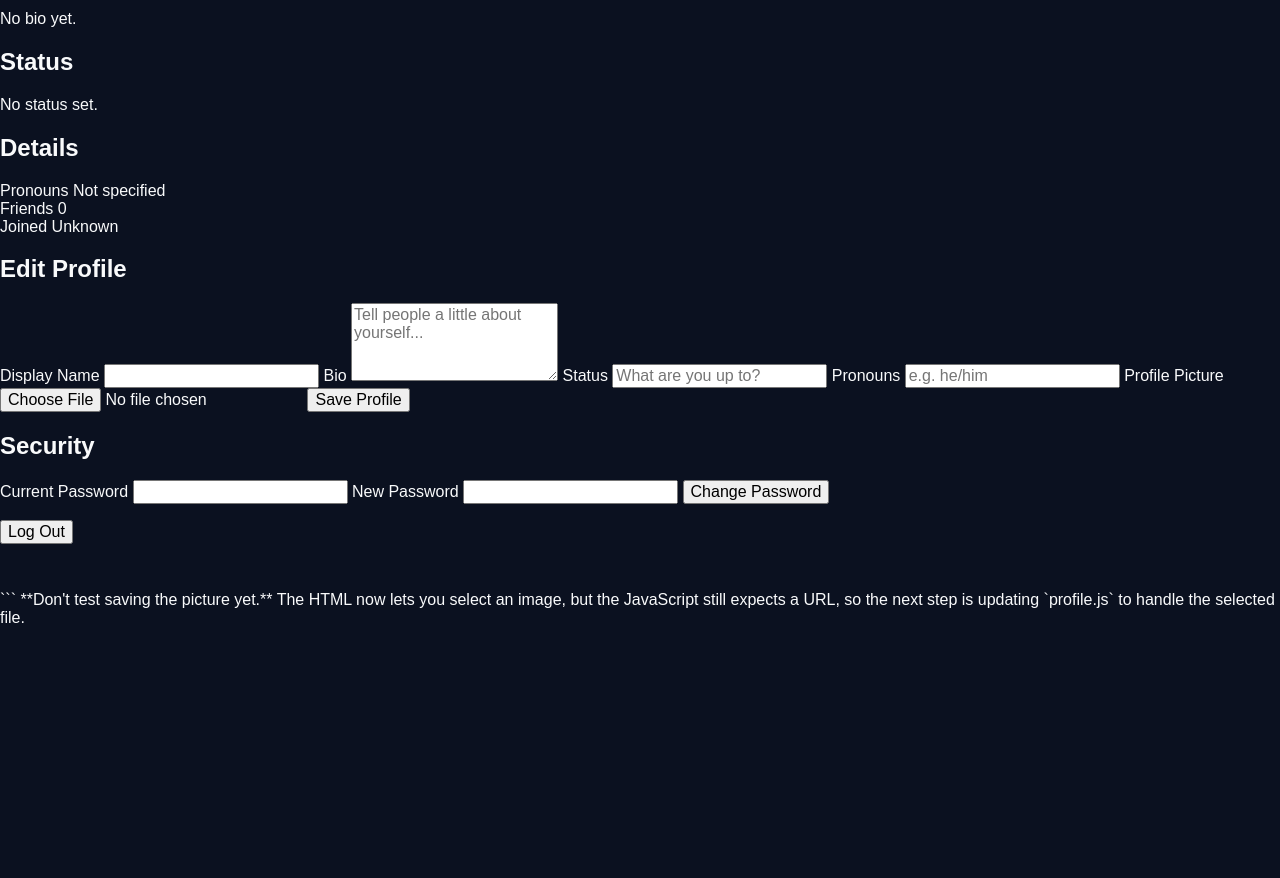
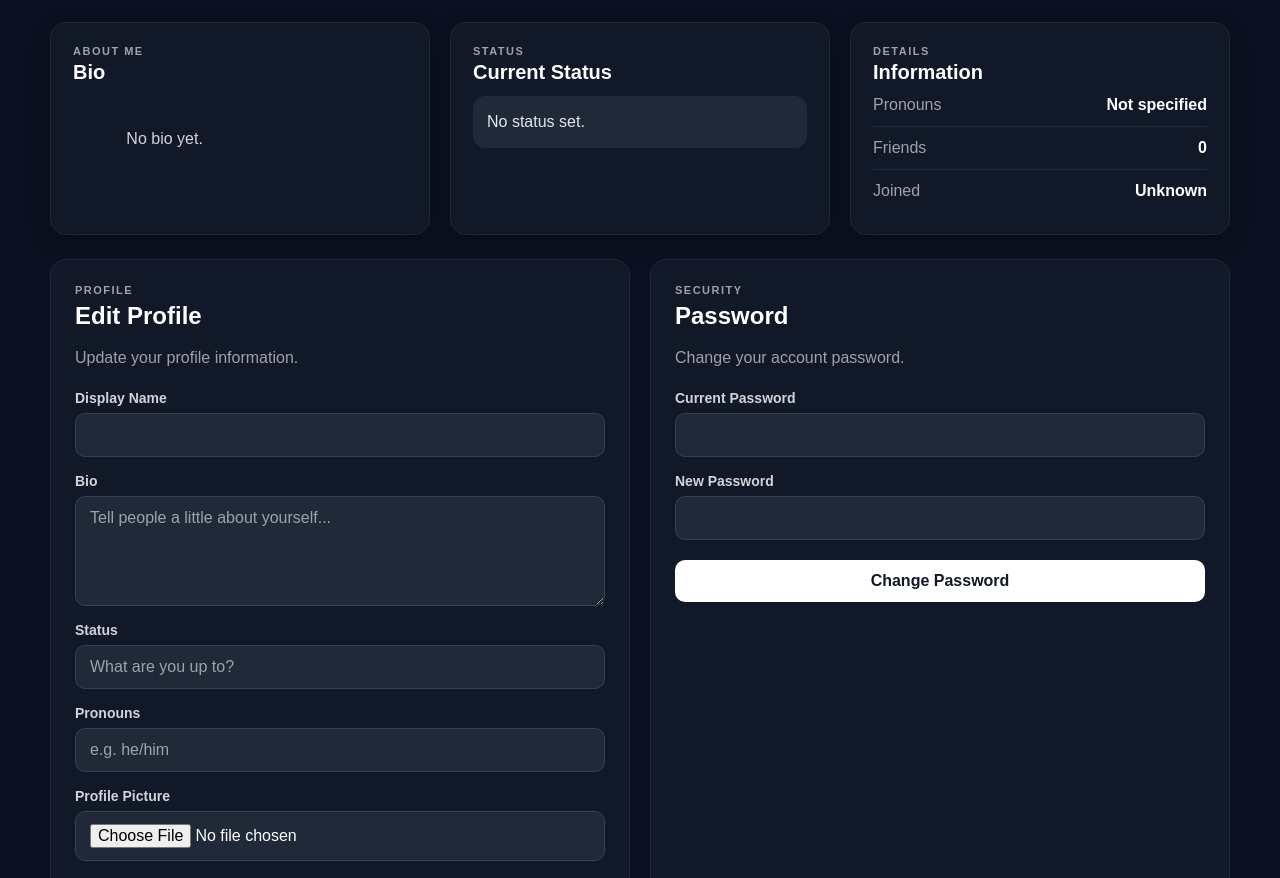
Before and after one commit to MariaVizila/Someone-in-this-circle, a website: page public/profile.html in a window 1280 px wide. Shown: the part 209-1087 px from the top of the page. Before the commit the page ends 836 px from the top, so only its background shows below. Drawn offline with Linux system fonts and the light colour scheme.

Commit message:
Update profile.html structure and classes
Refactor profile page layout and structure for improved organization and readability.

````diff
--- a/public/profile.html
+++ b/public/profile.html
@@ -1,3 +1,4 @@
+```html
 <!DOCTYPE html>
 <html lang="en">
 
@@ -68,9 +69,7 @@
          MAIN
     ========================== -->
 
-    <main class="main">
-
-      <section class="profile-page">
+    <main class="dashboard">
 
       <!-- =========================
            PROFILE HEADER
@@ -91,10 +90,7 @@
             Loading...
           </h1>
 
-            <p
-              class="username"
-              id="profileUsername"
-            >
+          <p id="profileUsername">
             @username
           </p>
 
@@ -104,86 +100,128 @@
 
 
       <!-- =========================
-             ABOUT ME
+           PROFILE INFORMATION
       ========================== -->
 
-        <div class="profile-card">
+      <div class="profile-info-grid">
+
+
+        <!-- ABOUT ME -->
+
+        <div class="profile-info-card">
+
+          <div class="profile-card-heading">
+
+            <div>
+
+              <p class="eyebrow">
+                ABOUT ME
+              </p>
 
               <h2>
-            About Me
+                Bio
               </h2>
 
-          <p id="profileBio">
+            </div>
+
+          </div>
+
+          <p
+            id="profileBio"
+            class="profile-bio"
+          >
             No bio yet.
           </p>
 
         </div>
 
 
-        <!-- =========================
+        <!-- STATUS -->
+
+        <div class="profile-info-card">
+
+          <div class="profile-card-heading">
+
+            <div>
+
+              <p class="eyebrow">
                 STATUS
-        ========================== -->
-
-        <div class="profile-card">
+              </p>
 
               <h2>
-            Status
+                Current Status
               </h2>
 
-          <p id="profileStatus">
+            </div>
+
+          </div>
+
+          <div
+            id="profileStatus"
+            class="profile-status"
+          >
             No status set.
-          </p>
+          </div>
 
         </div>
 
 
-        <!-- =========================
-             DETAILS
-        ========================== -->
+        <!-- DETAILS -->
 
-        <div class="profile-card">
+        <div class="profile-info-card">
 
-          <h2>
-            Details
-          </h2>
-
-          <div class="profile-details">
+          <div class="profile-card-heading">
 
             <div>
 
-              <span class="detail-label">
-                Pronouns
-              </span>
+              <p class="eyebrow">
+                DETAILS
+              </p>
 
-              <span id="profilePronouns">
-                Not specified
-              </span>
+              <h2>
+                Information
+              </h2>
+
+            </div>
 
           </div>
 
 
-            <div>
+          <div class="profile-detail">
 
-              <span class="detail-label">
-                Friends
+            <span>
+              Pronouns
             </span>
 
-              <span id="profileFriendCount">
-                0
-              </span>
+            <strong id="profilePronouns">
+              Not specified
+            </strong>
 
           </div>
 
 
-            <div>
+          <div class="profile-detail">
 
-              <span class="detail-label">
+            <span>
+              Friends
+            </span>
+
+            <strong id="profileFriendCount">
+              0
+            </strong>
+
+          </div>
+
+
+          <div class="profile-detail">
+
+            <span>
               Joined
             </span>
 
-              <span id="profileJoined">
+            <strong id="profileJoined">
               Unknown
-              </span>
+            </strong>
 
           </div>
 
@@ -193,14 +231,28 @@
 
 
       <!-- =========================
-             EDIT PROFILE
+           SETTINGS
       ========================== -->
 
-        <div class="profile-card">
+      <div class="settings-grid">
+
+
+        <!-- EDIT PROFILE -->
+
+        <div class="settings-card">
+
+          <p class="eyebrow">
+            PROFILE
+          </p>
 
           <h2>
             Edit Profile
           </h2>
+
+          <p>
+            Update your profile information.
+          </p>
+
 
           <form id="profileForm">
 
@@ -269,9 +321,10 @@
               Save Profile
             </button>
 
+
             <p
               id="profileMessage"
-              class="form-message"
+              class="message"
             ></p>
 
           </form>
@@ -279,15 +332,22 @@
         </div>
 
 
-        <!-- =========================
+        <!-- SECURITY -->
+
+        <div class="settings-card">
+
+          <p class="eyebrow">
             SECURITY
-        ========================== -->
-
-        <div class="profile-card">
+          </p>
 
           <h2>
-            Security
+            Password
           </h2>
+
+          <p>
+            Change your account password.
+          </p>
+
 
           <form id="passwordForm">
 
@@ -320,12 +380,15 @@
               Change Password
             </button>
 
+
             <p
               id="passwordMessage"
-              class="form-message"
+              class="message"
             ></p>
 
           </form>
+
+        </div>
 
       </div>
 
@@ -334,19 +397,31 @@
            LOGOUT
       ========================== -->
 
-        <div class="profile-card logout-card">
+      <div
+        class="settings-card"
+        style="margin-top: 20px;"
+      >
+
+        <p class="eyebrow">
+          ACCOUNT
+        </p>
+
+        <h2>
+          Log Out
+        </h2>
+
+        <p>
+          Sign out of your Someone in this Circle account.
+        </p>
 
         <button
           id="logoutButton"
-            class="danger-button"
           type="button"
         >
           Log Out
         </button>
 
       </div>
-
-      </section>
 
     </main>
 
@@ -359,5 +434,3 @@
 
 </html>
 ```
-
-**Don't test saving the picture yet.** The HTML now lets you select an image, but the JavaScript still expects a URL, so the next step is updating `profile.js` to handle the selected file.
````
Lines whose indentation alone changed are shown as unchanged.
